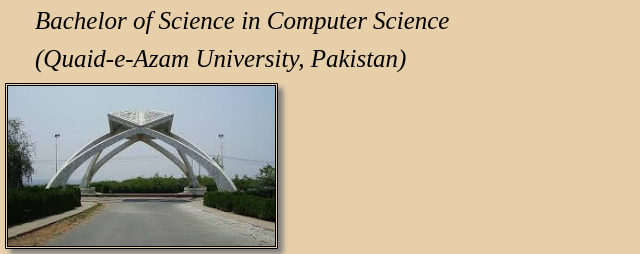
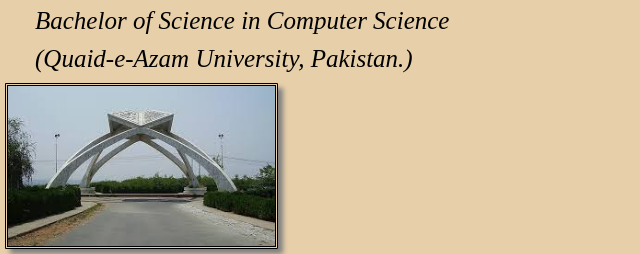
Before and after one commit to laibatahir27/laibatahir27.github.io, a plain HTML site: page Lab04/index.html in a window 1280 px wide. Shown: the part 235-489 px from the top of the page, 3-643 px from the left. Drawn offline with Linux system fonts and the light colour scheme.

Commit message:
Added Lab04 folder

```diff
--- a/Lab04/index.html
+++ b/Lab04/index.html
@@ -16,7 +16,7 @@
 
     <h3 class="myclass">Education:</h3>
     <p>Bachelor of Science in Computer Science</p>
-     <p>(Quaid-e-Azam University, Pakistan)</p>
+     <p>(Quaid-e-Azam University, Pakistan.)</p>
     <img src="download.jpeg">
 
     <h4 class="myclass">Skills:</h4>
```
